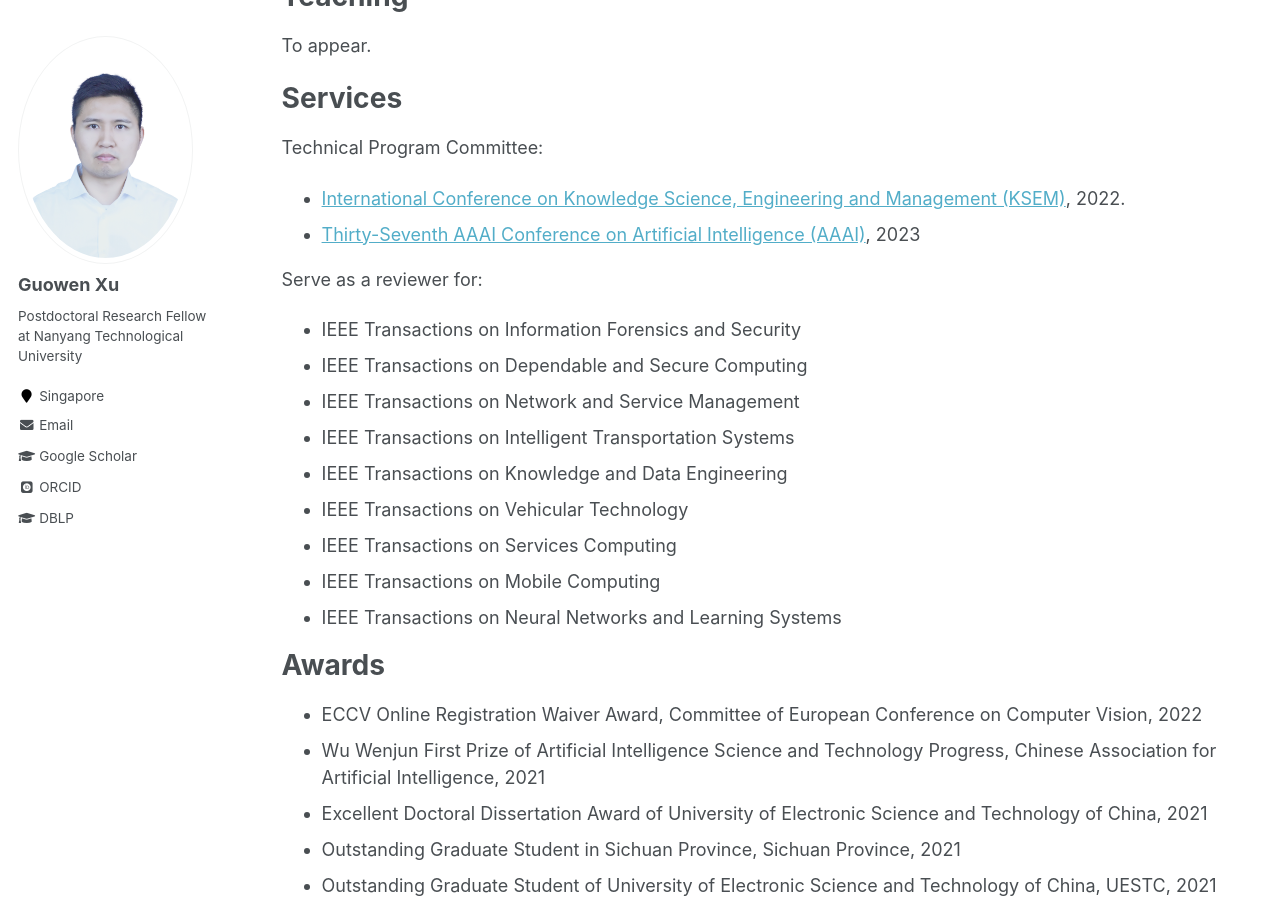
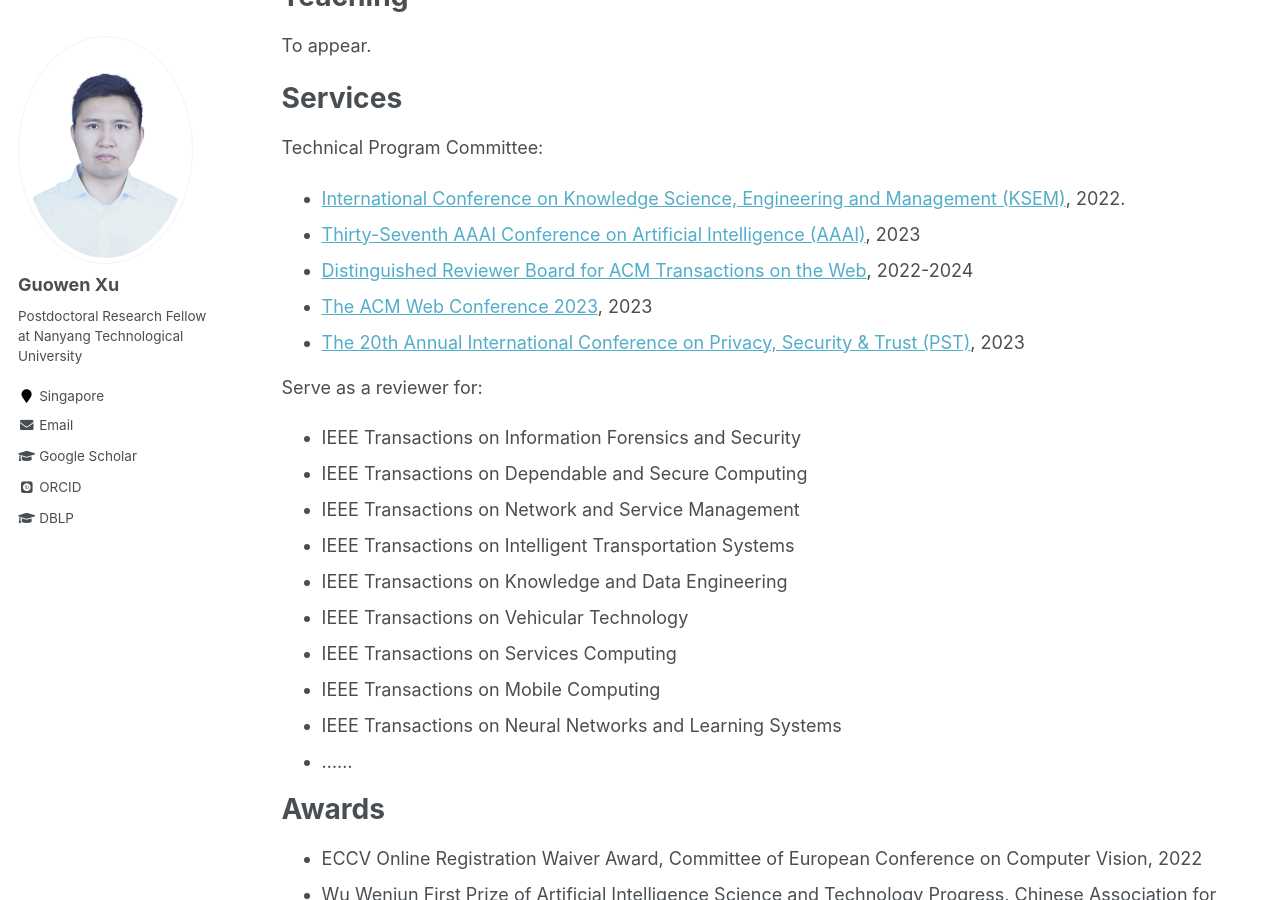
Before and after one commit to Guowen-xu/guowen-xu.github.io, a Jekyll site: the page built from _pages/cv.md, in a window 1280 px wide and 900 px high, scrolled down 638 px. Built offline with Jekyll 4.4.1, drawn with Linux system fonts in a browser that asks for light colours; some web fonts are replaced.

Commit message:
Update cv.md

```diff
--- a/_pages/cv.md
+++ b/_pages/cv.md
@@ -37,6 +37,9 @@ Services
 Technical Program Committee:
 * [International Conference on Knowledge Science, Engineering and Management (KSEM)](https://ksem22.smart-conf.net/committee.html), 2022.
 * [Thirty-Seventh AAAI Conference on Artificial Intelligence (AAAI)](https://aaai.org/Conferences/AAAI-23/), 2023
+* [Distinguished Reviewer Board for ACM Transactions on the Web](https://dl.acm.org/journal/tweb), 2022-2024
+* [The ACM Web Conference 2023](https://www2023.thewebconf.org/), 2023
+* [The 20th Annual International Conference on Privacy, Security & Trust (PST)](https://pstnet.ca/), 2023
 
 Serve as a reviewer for:
 * IEEE Transactions on Information Forensics and Security
@@ -48,6 +51,7 @@ Serve as a reviewer for:
 * IEEE Transactions on Services Computing
 * IEEE Transactions on Mobile Computing
 * IEEE Transactions on Neural Networks and Learning Systems
+* ......
 
 Awards
 ======
```
